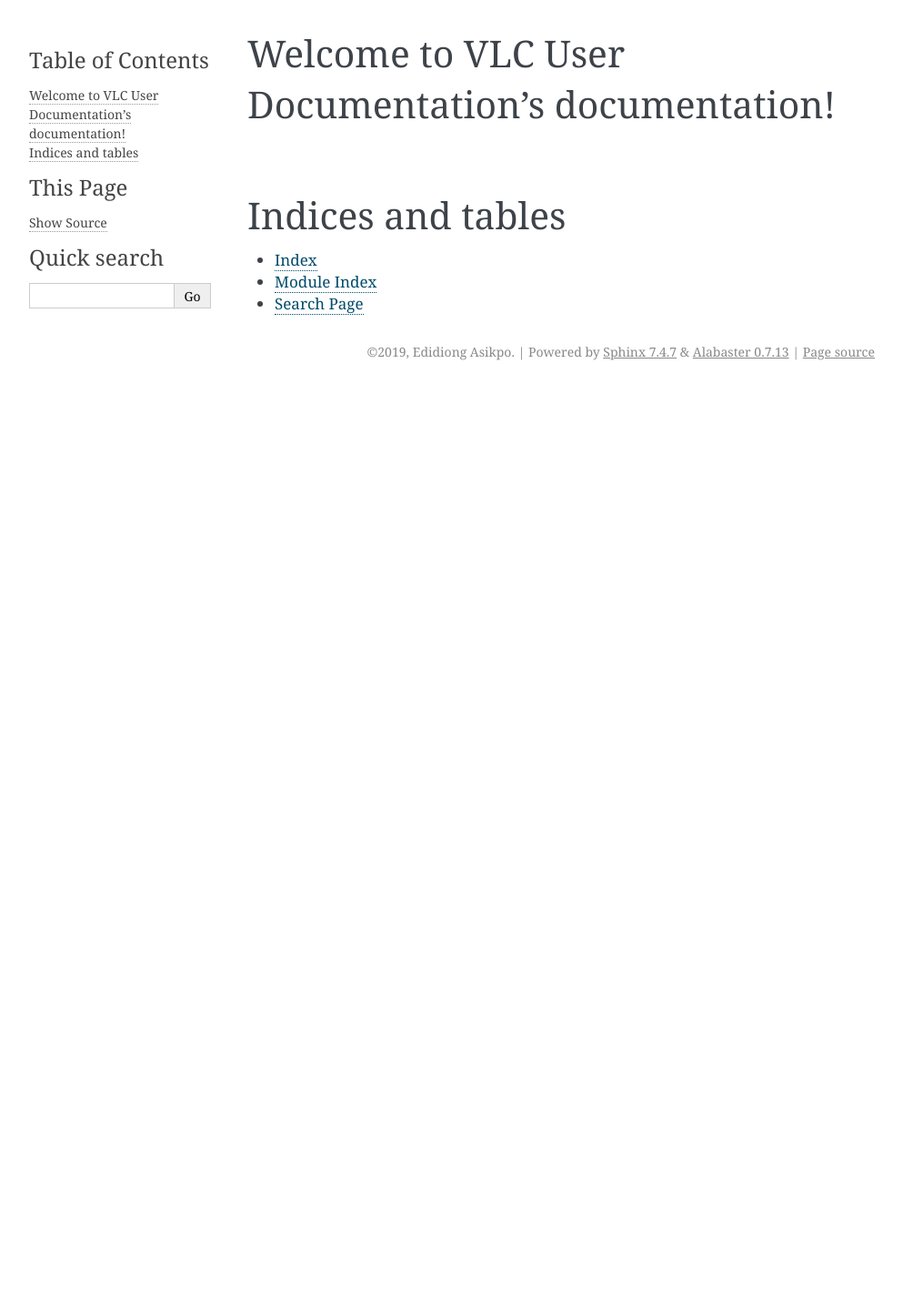
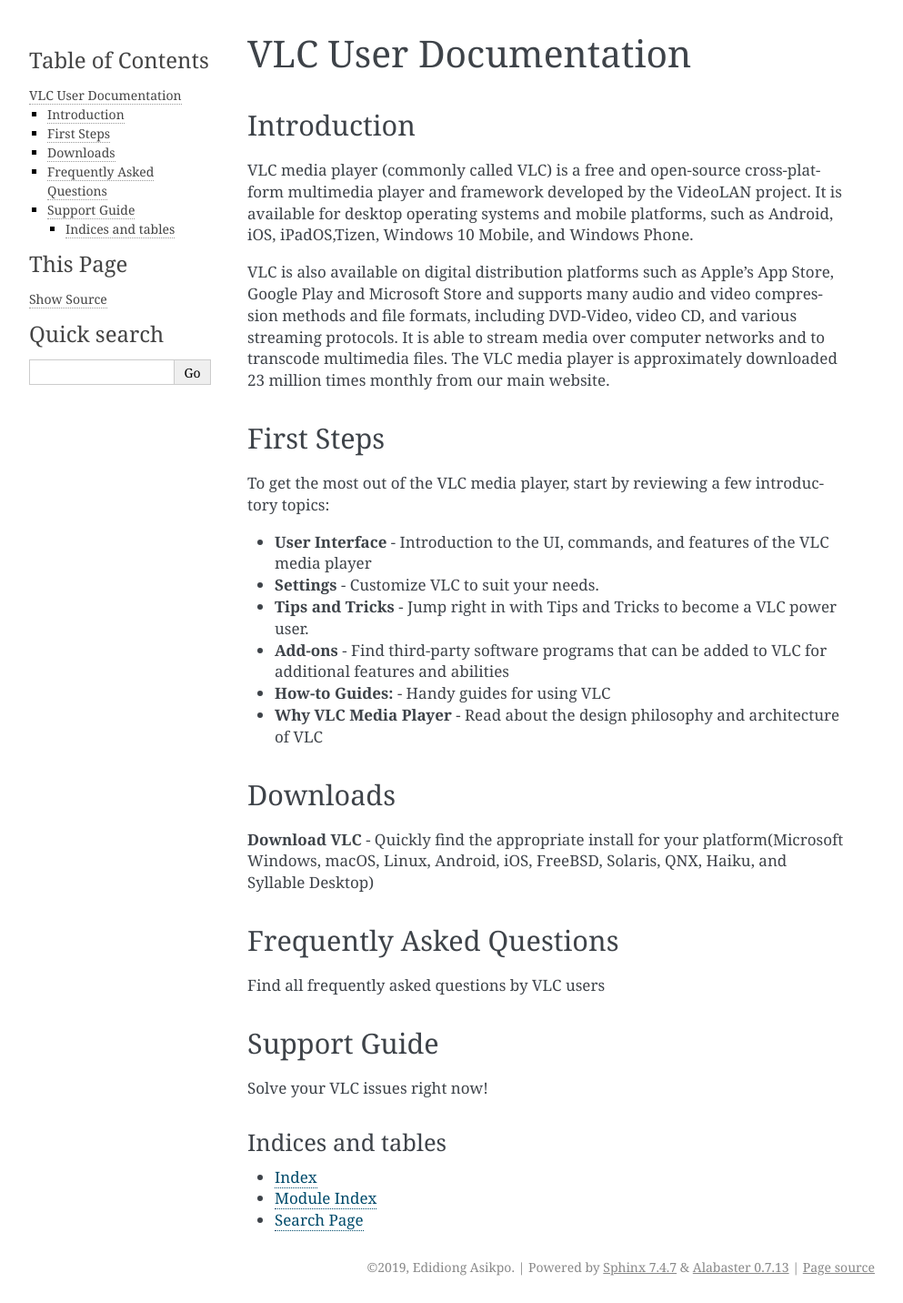
Before and after one commit to CapTen101/VLC-docs, a Sphinx documentation site: the page built from docs/source/index.rst, in a window 1280 px wide. Shown: the whole page at 91% size, without its empty margins (148-1141 px from the left). Built offline with Sphinx 7.4.7, drawn with Linux system fonts in a browser that asks for light colours; before the commit the page ends 900 px from its top, so only the background shows below that.

Commit message:
Added the Overview Page

```diff
--- a/docs/source/index.rst
+++ b/docs/source/index.rst
@@ -3,8 +3,44 @@
    You can adapt this file completely to your liking, but it should at least
    contain the root `toctree` directive.
 
-Welcome to VLC User Documentation's documentation!
-==================================================
+VLC User Documentation
+----------------------
+
+Introduction
+~~~~~~~~~~~~~~
+
+VLC media player (commonly called VLC) is a free and open-source cross-platform multimedia player and framework developed by the VideoLAN project. It is available for desktop operating systems and mobile platforms, such as Android, iOS, iPadOS,Tizen, Windows 10 Mobile, and Windows Phone.
+
+VLC is also available on digital distribution platforms such as Apple's App Store, Google Play and Microsoft Store and supports many audio and video compression methods and file formats, including DVD-Video, video CD, and various streaming protocols. It is able to stream media over computer networks and to transcode multimedia files. The VLC media player is approximately downloaded 23 million times monthly from our main website.
+
+First Steps
+~~~~~~~~~~~
+
+To get the most out of the VLC media player, start by reviewing a few introductory topics:
+
+* **User Interface** - Introduction to the UI, commands, and features of the VLC media player
+
+* **Settings** - Customize VLC to suit your needs.
+
+* **Tips and Tricks** - Jump right in with Tips and Tricks to become a VLC power user.
+
+* **Add-ons** - Find third-party software programs that can be added to VLC for additional features and abilities
+
+* **How-to Guides:** - Handy guides for using VLC
+
+* **Why VLC Media Player** - Read about the design philosophy and architecture of VLC
+
+Downloads
+~~~~~~~~~
+**Download VLC** - Quickly find the appropriate install for your platform(Microsoft Windows, macOS, Linux, Android, iOS, FreeBSD, Solaris, QNX, Haiku, and Syllable Desktop)
+
+Frequently Asked Questions
+~~~~~~~~~~~~~~~~~~~~~~~~~~
+Find all frequently asked questions by VLC users
+
+Support Guide
+~~~~~~~~~~~~~
+Solve your VLC issues right now!
 
 .. toctree::
    :maxdepth: 2
```
